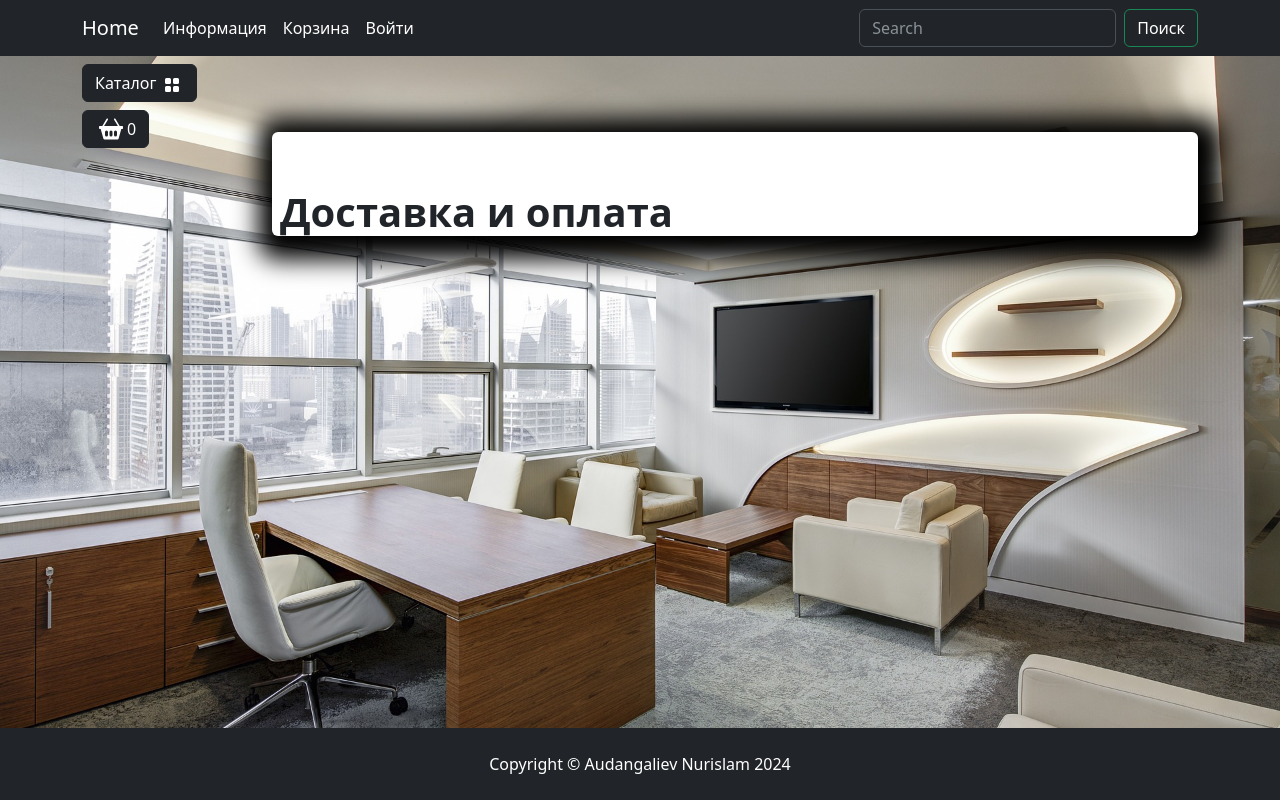
After one commit to Nutelliks/shop_project, a Django app: page /delivery/ in a window 1280 px wide. The commit adds this page. Run offline with Django 5.2, Linux system fonts and the light colour scheme; data comes from the database, SQL or seed files in the repository; data that the repository does not hold is empty; some libraries are stand-ins or nearby versions.

Commit message:
delivery info added

```diff
--- a/carts/views.py
+++ b/carts/views.py
@@ -21,7 +21,7 @@ class CartAddView(CartMixin, View):
             cart.quantity += 1
             cart.save()
         else:
-            Cart.objects.create(user=request.user if request.user else None,
+            Cart.objects.create(user=request.user if request.user.is_authenticated else None,
                                 session_key=request.session.session_key if not request.user.is_authenticated else None,
                                 product=product, quantity=1)
 
--- a/goods/templates/goods/catalog.html
+++ b/goods/templates/goods/catalog.html
@@ -54,7 +54,7 @@
         </div>
 
         {% if request.GET.q %}
-        <h3 class="mt-4">Результаты поиска по запросу {{ request.GET.q }}</h3>
+        <h3 class="mt-4">Результаты поиска по запросу <b>{{ request.GET.q }}</b></h3>
         {% if not goods %}
             <link rel="stylesheet" href="{% static "deps/css/my_footer_css.css" %}">
             <h2 class="mt-4">По запросу ничего не найдено</h2>
--- /dev/null
+++ b/main/templates/main/delivery_info.html
@@ -0,0 +1,27 @@
+{% extends "base.html" %}
+{% load static %}
+
+
+{% block css %}
+    <link rel="stylesheet" href="{% static 'deps/css/my_footer_css.css' %}">
+{% endblock %}
+
+{% block model_cart %}
+{% include "includes/cart_button.html" %}
+{% endblock %}
+
+
+{% block content %}
+    <div class="mt-5 pt-5 bg-white custom-shadow rounded">
+        <h1 class="m-2"><strong>{{ content }}</strong></h1>
+    </div>
+{% endblock %}
+
+
+{% block footer %}
+    <footer class="py-4 bg-dark">
+        <div class="container">
+            <p class="m-0 text-center text-white">Copyright &copy; {{ CREATOR }} {{ CREATED_AT }}</p>
+        </div>
+    </footer>
+{% endblock %}
--- a/main/urls.py
+++ b/main/urls.py
@@ -8,6 +8,6 @@ app_name = 'main'
 urlpatterns = [
     path('', views.IndexView.as_view(), name='index'),
     path('about/', views.AboutView.as_view(), name='about'),
-    path('contact/', cache_page(30)(views.ContactView.as_view()), name='contact'),  # King of caching: via url path
-
+    path('contact/', cache_page(30)(views.ContactView.as_view()), name='contact'),  # Kind of caching: via url path
+    path('delivery/', views.DeliveryView.as_view(), name='delivery'),
 ]
--- a/main/views.py
+++ b/main/views.py
@@ -34,6 +34,16 @@ class ContactView(TemplateView):
         return context
 
 
+class DeliveryView(TemplateView):
+    template_name = 'main/delivery_info.html'
+
+    def get_context_data(self, **kwargs) -> dict[str, Any]:
+        context = super().get_context_data(**kwargs)
+        context["title"] = "Home - Delivery info"
+        context["content"] = "Доставка и оплата"
+        return context
+
+
 # def index(request):
 
 #     context = {
--- a/templates/base.html
+++ b/templates/base.html
@@ -41,7 +41,7 @@
                                 Информация
                             </a>
                             <ul class="dropdown-menu">
-                                <li><a class="dropdown-item  text-white" href="#">Доставка и оплата</a></li>
+                                <li><a class="dropdown-item  text-white" href="{% url "main:delivery" %}">Доставка и оплата</a></li>
                                 <li><a class="dropdown-item  text-white" href="{% url "main:contact" %}">Контактная информация</a></li>
                                 <li><a class="dropdown-item  text-white" href="{% url "main:about" %}">Про нас</a></li>
                             </ul>
```
